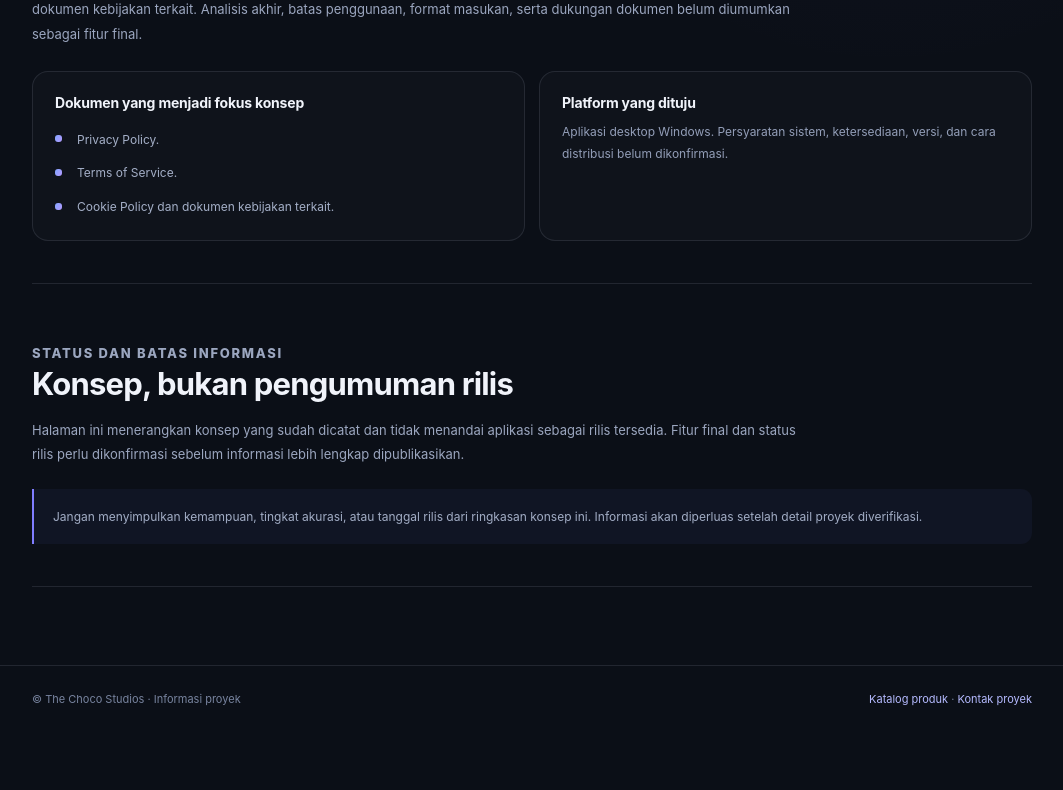
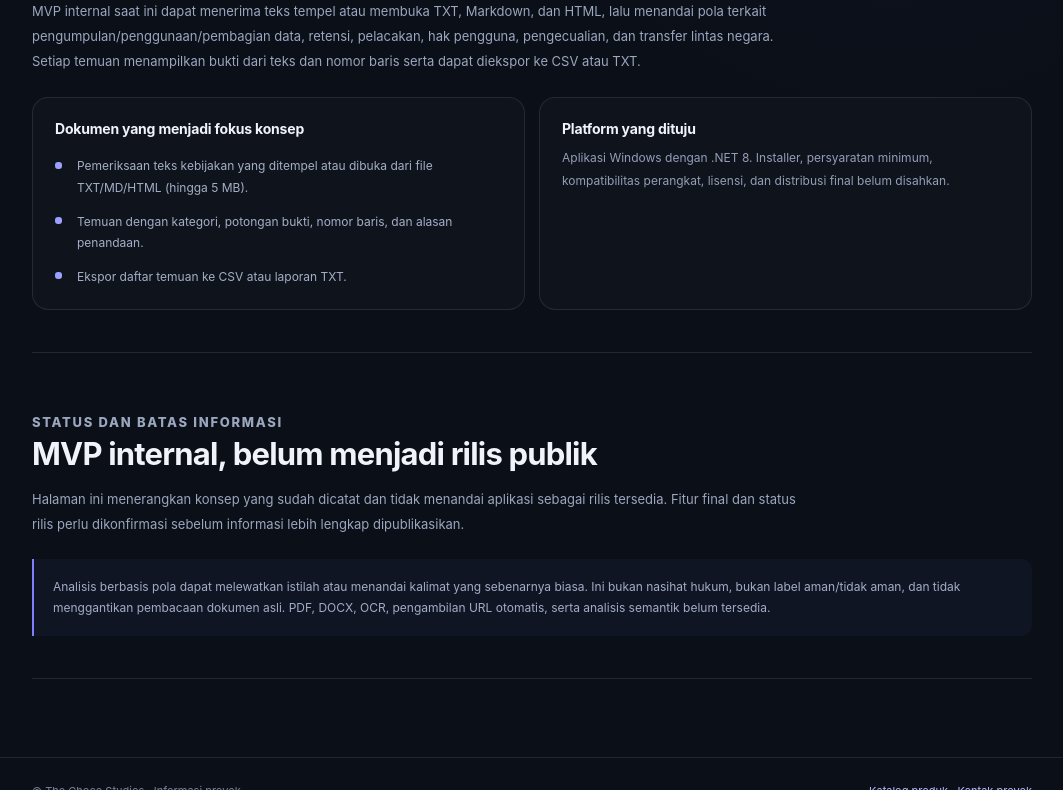
Before and after one commit to chocoanakbaik/The-Choco-Studios-Information, a website: page products/privacy-guardian.html in a window 1280 px wide. Shown: the part 733-1523 px from the top of the page, without its empty margins (108-1171 px from the left). Before the commit the page ends 1467 px from the top, so only its background shows below. Drawn offline with Linux system fonts and the light colour scheme.

Commit message:
Update Privacy Guardian page to actual local MVP features and limits

```diff
--- a/products/privacy-guardian.html
+++ b/products/privacy-guardian.html
@@ -41,7 +41,7 @@
       <div>
         <p class="detail-eyebrow">Proyek · Privasi Windows</p>
         <h1 id="project-title">Privacy Guardian</h1>
-        <p class="detail-lead">Konsep aplikasi desktop Windows yang dirancang untuk membantu pengguna memahami dokumen kebijakan melalui analisis yang terstruktur. Status rilis dan fitur final masih perlu dikonfirmasi.</p>
+        <p class="detail-lead">Privacy Guardian sedang dibangun sebagai MVP desktop Windows untuk memeriksa teks kebijakan secara lokal, menandai pola yang relevan, dan menampilkan kutipan serta nomor baris sumber. MVP ini menggunakan aturan pola, bukan AI semantik, dan belum dirilis untuk publik.</p>
         <div class="detail-status-line">
           <span class="detail-status-badge is-pending">Detail menyusul</span>
           <span class="detail-release-note">Informasi rilis belum dikonfirmasi.</span>
@@ -60,27 +60,27 @@
     <section class="detail-section" id="overview" aria-labelledby="overview-title">
       <p class="detail-kicker">Gambaran konsep</p>
       <h2 id="overview-title">Membantu memahami dokumen kebijakan</h2>
-      <p>Konsep yang tercatat saat ini mencakup bantuan untuk memahami Privacy Policy, Terms of Service, Cookie Policy, dan dokumen kebijakan terkait. Analisis akhir, batas penggunaan, format masukan, serta dukungan dokumen belum diumumkan sebagai fitur final.</p>
+      <p>MVP internal saat ini dapat menerima teks tempel atau membuka TXT, Markdown, dan HTML, lalu menandai pola terkait pengumpulan/penggunaan/pembagian data, retensi, pelacakan, hak pengguna, pengecualian, dan transfer lintas negara. Setiap temuan menampilkan bukti dari teks dan nomor baris serta dapat diekspor ke CSV atau TXT.</p>
       <div class="detail-columns">
         <article class="detail-info-card">
           <h3>Dokumen yang menjadi fokus konsep</h3>
           <ul class="detail-list">
-            <li>Privacy Policy.</li>
-            <li>Terms of Service.</li>
-            <li>Cookie Policy dan dokumen kebijakan terkait.</li>
+            <li>Pemeriksaan teks kebijakan yang ditempel atau dibuka dari file TXT/MD/HTML (hingga 5 MB).</li>
+            <li>Temuan dengan kategori, potongan bukti, nomor baris, dan alasan penandaan.</li>
+            <li>Ekspor daftar temuan ke CSV atau laporan TXT.</li>
           </ul>
         </article>
         <article class="detail-info-card">
           <h3>Platform yang dituju</h3>
-          <p>Aplikasi desktop Windows. Persyaratan sistem, ketersediaan, versi, dan cara distribusi belum dikonfirmasi.</p>
+          <p>Aplikasi Windows dengan .NET 8. Installer, persyaratan minimum, kompatibilitas perangkat, lisensi, dan distribusi final belum disahkan.</p>
         </article>
       </div>
     </section>
     <section class="detail-section" aria-labelledby="status-title">
       <p class="detail-kicker">Status dan batas informasi</p>
-      <h2 id="status-title">Konsep, bukan pengumuman rilis</h2>
+      <h2 id="status-title">MVP internal, belum menjadi rilis publik</h2>
       <p>Halaman ini menerangkan konsep yang sudah dicatat dan tidak menandai aplikasi sebagai rilis tersedia. Fitur final dan status rilis perlu dikonfirmasi sebelum informasi lebih lengkap dipublikasikan.</p>
-      <div class="detail-note">Jangan menyimpulkan kemampuan, tingkat akurasi, atau tanggal rilis dari ringkasan konsep ini. Informasi akan diperluas setelah detail proyek diverifikasi.</div>
+      <div class="detail-note">Analisis berbasis pola dapat melewatkan istilah atau menandai kalimat yang sebenarnya biasa. Ini bukan nasihat hukum, bukan label aman/tidak aman, dan tidak menggantikan pembacaan dokumen asli. PDF, DOCX, OCR, pengambilan URL otomatis, serta analisis semantik belum tersedia.</div>
     </section>
   </main>
   <footer class="detail-footer">
```
